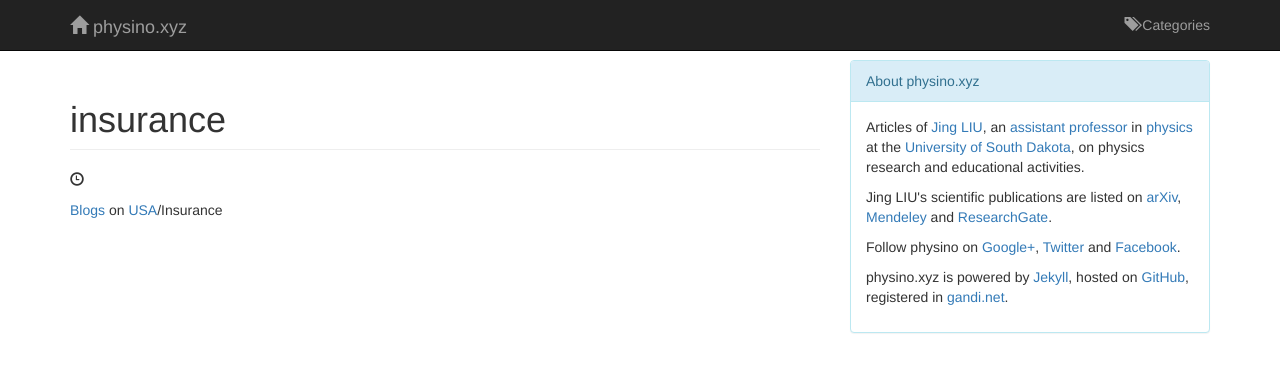
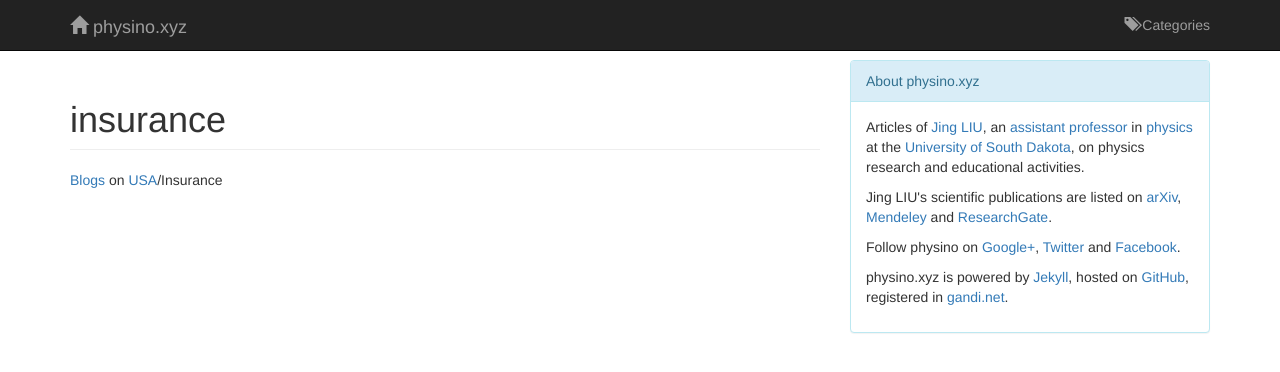
Before and after one commit to jintonic/jintonic.github.io, a Jekyll site: the page built from usa/insurance/index.md, in a window 1280 px wide. Shown: the top 372 px of the page. Built offline with Jekyll 4.4.1, drawn with Linux system fonts in a browser that asks for light colours; nearby versions of some CDN libraries; Markdown is read by kramdown in place of the engine named in the settings; comment, search, counter and statistics services are not loaded.

Commit message:
updated layouts

```diff
--- a/_layouts/note.html
+++ b/_layouts/note.html
@@ -1,11 +1,10 @@
 {% include head.html %}
 <h1 class="page-header">
   {% if page.title %}{{ page.title }}{% endif %}
-  <span id="subtitle">
+  <small>
     {% if page.subtitle %} /{{ page.subtitle }}/{% endif %}
-  </span>
+  </small>
 </h1>
-<p><span class="glyphicon glyphicon-time"></span>{{ page.date | date: "%b %d, %Y" }}</p>
 {{ content }}
 {% include disqus.html %}
 {% include foot.html %}
--- /dev/null
+++ b/_layouts/post.html
@@ -0,0 +1,6 @@
+{% include head.html %}
+<h1 class="page-header">{{ page.title }}</h1>
+<p><span class="glyphicon glyphicon-time"></span>{{ page.date | date: "%b %d, %Y" }}</p>
+{{ content }}
+{% include disqus.html %}
+{% include foot.html %}
```
